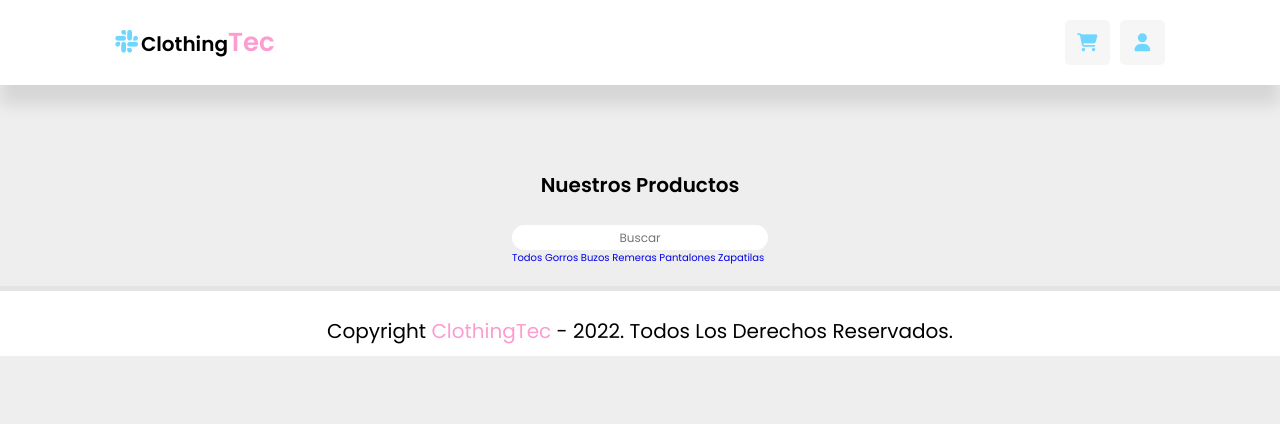
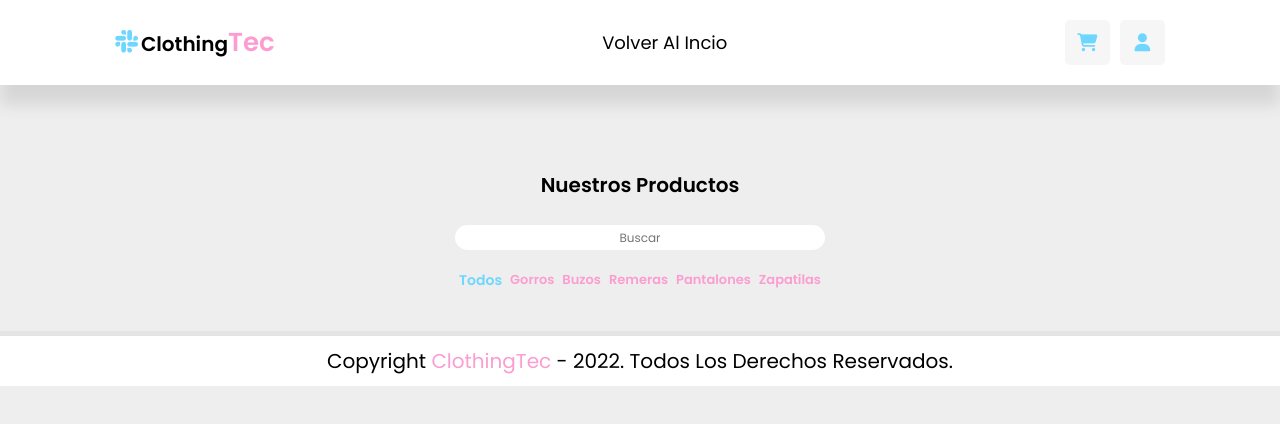
Before and after one commit to Santiagocapi/Proyecto-Programacion, a plain HTML site: page ClothingTec/productos.html in a window 1280 px wide. Drawn offline with Linux system fonts and the light colour scheme.

Commit message:
productos.html estilos de los productos

```diff
--- a/ClothingTec/css/productos.css
+++ b/ClothingTec/css/productos.css
@@ -98,7 +98,17 @@ a {
   margin-right: 0.3rem;
 }
 
-/* Header Iconos */
+.header .navbar a {
+  font-size: 1.8rem;
+  margin: 0 1rem;
+  color: var(--negro);
+}
+
+.header .navbar a:hover {
+  color: var(--celeste);
+}
+
+/* Iconos Barra de Navegacion */
 
 .header .iconos {
   display: flex;
@@ -120,6 +130,10 @@ a {
 .header .iconos div:hover {
   background-color: var(--rosado);
   color: var(--negro);
+}
+
+#btn_menu {
+  display: none;
 }
 
 /* Carrito de compras */
@@ -273,6 +287,28 @@ main .barra_busqueda {
   font-size: 1.2rem;
 }
 
+main .categorias{
+  display: flex;
+}
+
+main .categorias a{
+  color: var(--rosado);
+  flex-wrap: wrap;
+  padding: 2rem 0.4rem;
+  font-size: 1.3rem;
+  font-weight: 700;
+}
+
+main .categorias a.activo{
+  color: var(--celeste);
+  font-size: 1.4rem;
+}
+
+main .categorias a:hover{
+  color: var(--negro);
+  font-size: 1.4rem;
+}
+
 /* Footer */
 
 .footer {
@@ -283,7 +319,7 @@ main .barra_busqueda {
   text-align: center;
   margin-top: 2rem;
   padding: 1rem;
-  padding-top: 2.5rem;
+  padding-top: 1rem;
   font-size: 2rem;
   border-top: 0.5rem solid rgba(165, 165, 165, 0.301);
 }
@@ -330,6 +366,10 @@ main .barra_busqueda {
     margin: 2rem 2.5rem;
     display: block;
   }
+
+  #btn_menu {
+    display: inline-block;
+  }
 }
 
 @media (max-width: 450px) {
--- a/ClothingTec/css/style.css
+++ b/ClothingTec/css/style.css
@@ -35,6 +35,8 @@ html {
 body {
   background-color: #eee;
 }
+
+/* Generales */
 
 section {
   padding: 2rem 9%;
@@ -485,7 +487,7 @@ section {
   text-align: center;
   margin-top: 2rem;
   padding: 1rem;
-  padding-top: 2.5rem;
+  padding-top: 1rem;
   font-size: 2rem;
   border-top: 0.5rem solid rgba(165, 165, 165, 0.301);
 }
--- a/ClothingTec/productos.html
+++ b/ClothingTec/productos.html
@@ -14,12 +14,24 @@
     <title>Productos</title>
   </head>
   <body>
+
+    <!-- Header -->
+
     <header class="header">
+
+      <!-- Logo -->
+
       <a href="index.html" class="titulo"
         ><i class="fa-brands fa-slack"></i>Clothing<span class="titulo_color"
           >Tec</span
         ></a
       >
+
+      <!-- Barra de Navegacion -->
+
+      <nav class="navbar">
+        <a href="index.html">Volver al Incio</a>
+      </nav>
 
       <!-- Iconos -->
       <div class="iconos">
@@ -28,6 +40,9 @@
         </div>
         <div class="login_icono" id="login">
           <i class="fa-solid fa-user"></i>
+        </div>
+        <div class="btn_menu" id="btn_menu">
+          <i class="fa-solid fa-bars"></i>
         </div>
       </div>
 
```
Also changed, not shown: ClothingTec/index.html (+2 -0 lines), ClothingTec/imagenes/Remera1.jpg, ClothingTec/imagenes/Remera2.jpg, ClothingTec/imagenes/Remera3.jpg, ClothingTec/imagenes/Remera4.jpg, ClothingTec/imagenes/Remera5.jpg, ClothingTec/imagenes/Remera6.jpg, ClothingTec/imagenes/Remera7.jpg (deleted).
